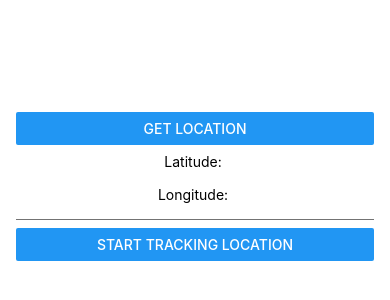
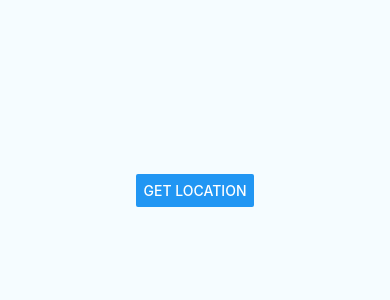
Before and after one commit to azoz-w/FindPhoneApp, a React Native app: screen / in a window 390 px wide. Shown: the part 228-528 px from the top of the page. Built offline with nearby package versions, Linux system fonts and the light colour scheme.

Commit message:
tried the get location library still working

```diff
--- a/App.js
+++ b/App.js
@@ -1,147 +1,98 @@
-import React, {useState} from 'react';
+import React, {Component} from 'react';
 import {
   StyleSheet,
+  Text,
+  View,
   Button,
-  View,
-  SafeAreaView,
-  Text,
-  PermissionsAndroid,
+  Alert,
+  ActivityIndicator,
 } from 'react-native';
-import Geolocation from 'react-native-geolocation-service';
-import CoordsButton from './components/Button';
-// Function to get permission for location
-const requestLocationPermission = async () => {
-  try {
-    const granted = await PermissionsAndroid.request(
-      PermissionsAndroid.PERMISSIONS.ACCESS_FINE_LOCATION,
-      {
-        title: 'Geolocation Permission',
-        message: 'Can we access your location?',
-        buttonNeutral: 'Ask Me Later',
-        buttonNegative: 'Cancel',
-        buttonPositive: 'OK',
-      },
-    );
-    console.log('granted', granted);
-    if (granted === 'granted') {
-      console.log('You can use Geolocation');
-      return true;
-    } else {
-      console.log('You cannot use Geolocation');
-      return false;
-    }
-  } catch (err) {
-    return false;
-  }
-};
 
-//we need to create the websocket connection from here
-function startTracking() {
-  var ws = new WebSocket('ws://127.0.0.1:8881/websocket');
-
-  ws.onopen = () => {
-    // connection opened
-    ws.send('something'); // send a message
-  };
-
-  ws.onmessage = e => {
-    // a message was received
-    console.log(e.data);
-  };
-
-  ws.onerror = e => {
-    // an error occurred
-    console.log(e.message);
-  };
-
-  ws.onclose = e => {
-    // connection closed
-    console.log(e.code, e.reason);
-  };
-}
-////////////////////////////////////////////////////////////////////////////////////////////////////////
-const App = () => {
-  // state to hold location
-  const [location, setLocation] = useState(false);
-  // function to check permissions and get Location
-  const getLocation = () => {
-    const result = requestLocationPermission();
-    result.then(res => {
-      console.log('res is:', res);
-      if (res) {
-        Geolocation.getCurrentPosition(
-          position => {
-            console.log(position);
-            setLocation(position);
-          },
-          error => {
-            // See error code charts below.
-            console.log(error.code, error.message);
-            setLocation(false);
-          },
-          {enableHighAccuracy: true, timeout: 15000, maximumAge: 10000},
-        );
-      }
-    });
-  };
-
-  //this it to change the state of the button for tracking location,,,
-  // should be moved in a seperate component
-  const [buttonTitle, setButtonTitle] = useState(false);
-  const titleHandler = () => {
-    setButtonTitle(!buttonTitle);
-    startTracking();
-  };
-
-  return (
-    <SafeAreaView style={styles.container}>
-      <View>
-        <View>
-          <CoordsButton location={location} getLocation={getLocation} />
-          {/* <Button title="Get Location" onPress={getLocation} />
-
-          <Text style={styles.title}>
-            Latitude: {location ? location.coords.latitude : null}
-          </Text>
-          <Text style={styles.title}>
-            Longitude: {location ? location.coords.longitude : null}
-          </Text> */}
-        </View>
-        <View style={styles.separator} />
-        <Button
-          title={buttonTitle ? 'Stop Tracking' : 'Start Tracking Location'}
-          onPress={() => titleHandler()}
-        />
-        <Text style={styles.title}>{}</Text>
-      </View>
-    </SafeAreaView>
-  );
-};
+import GetLocation from 'react-native-get-location';
 
 const styles = StyleSheet.create({
-  button: {
-    marginTop: 10,
-    padding: 10,
-    borderRadius: 10,
-  },
   container: {
     flex: 1,
     justifyContent: 'center',
-    marginHorizontal: 16,
+    alignItems: 'center',
+    backgroundColor: '#F5FCFF',
   },
-  title: {
+  welcome: {
+    fontSize: 20,
     textAlign: 'center',
-    marginVertical: 8,
+    margin: 10,
   },
-  fixToText: {
-    flexDirection: 'row',
-    justifyContent: 'space-between',
+  instructions: {
+    textAlign: 'center',
+    color: '#333333',
+    marginBottom: 5,
   },
-  separator: {
-    marginVertical: 8,
-    borderBottomColor: '#737373',
-    borderBottomWidth: StyleSheet.hairlineWidth,
+  location: {
+    color: '#333333',
+    marginBottom: 5,
+  },
+  button: {
+    marginBottom: 8,
   },
 });
 
-export default App;
+export default class App extends Component {
+  state = {
+    location: null,
+    loading: false,
+  };
+
+  _requestLocation = (teste = '') => {
+    this.setState({loading: true, location: null});
+
+    GetLocation.getCurrentPosition({
+      enableHighAccuracy: true,
+      timeout: 150000,
+    })
+      .then(location => {
+        this.setState({
+          location,
+          loading: false,
+        });
+      })
+      .catch(ex => {
+        const {code, message} = ex;
+        console.warn(code, message);
+        if (code === 'CANCELLED') {
+          Alert.alert('Location cancelled by user or by another request');
+        }
+        if (code === 'UNAVAILABLE') {
+          Alert.alert('Location service is disabled or unavailable');
+        }
+        if (code === 'TIMEOUT') {
+          Alert.alert('Location request timed out');
+        }
+        if (code === 'UNAUTHORIZED') {
+          Alert.alert('Authorization denied');
+        }
+        this.setState({
+          location: null,
+          loading: false,
+        });
+      });
+  };
+
+  render() {
+    const {location, loading} = this.state;
+    return (
+      <View style={styles.container}>
+        <View style={styles.button}>
+          <Button
+            disabled={loading}
+            title="Get Location"
+            onPress={this._requestLocation}
+          />
+        </View>
+        {loading ? <ActivityIndicator /> : null}
+        {location ? (
+          <Text style={styles.location}>{JSON.stringify(location, 0, 2)}</Text>
+        ) : null}
+      </View>
+    );
+  }
+}
--- a/package.json
+++ b/package.json
@@ -10,9 +10,12 @@
     "lint": "eslint ."
   },
   "dependencies": {
+    "@react-native-community/geolocation": "^3.0.3",
     "react": "18.1.0",
     "react-native": "0.70.5",
-    "react-native-geolocation-service": "^5.3.1"
+    "react-native-foreground-service": "^1.0.0",
+    "react-native-geolocation-service": "^5.3.1",
+    "react-native-get-location": "^2.2.1"
   },
   "devDependencies": {
     "@babel/core": "^7.12.9",
```
Also changed, not shown: components/WatchPositionExample.js (added, +66 -0 lines), 1 other file (tests, documents, lock files or other folders).
